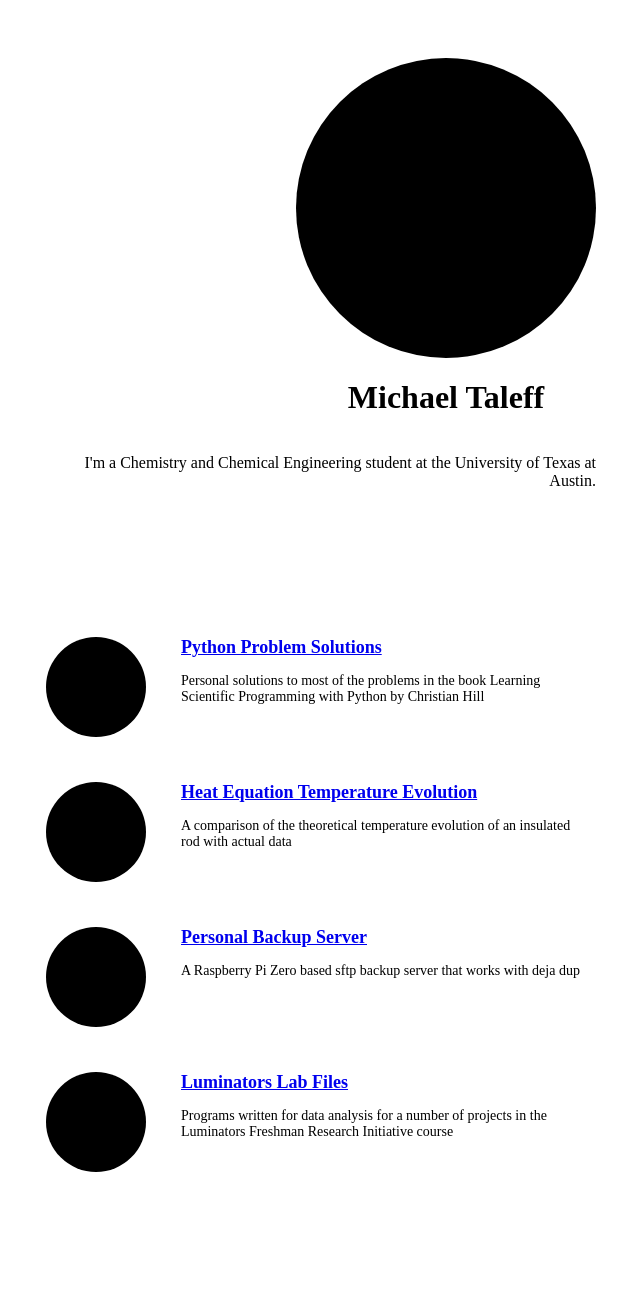
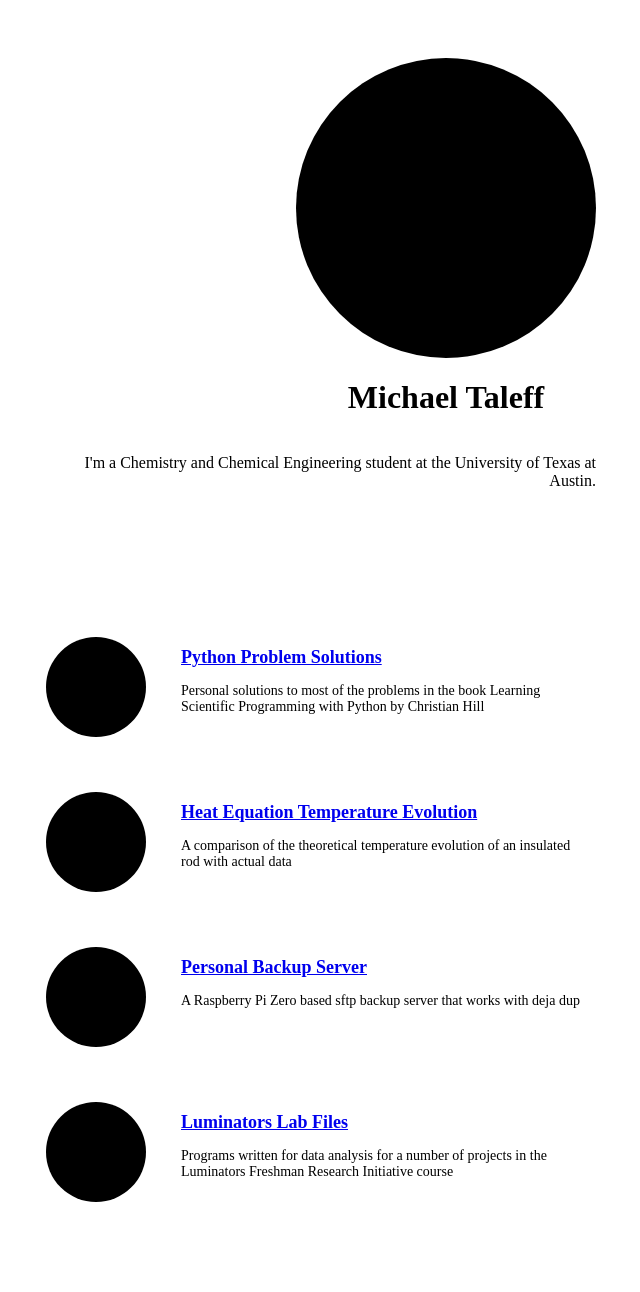
Before and after one commit to taleff/taleff.github.io, a Jekyll site: the page built from index.html, in a window 1280 px wide. Shown: the whole page, without its empty margins (295-935 px from the left). Built offline with Jekyll 4.4.1, drawn with Linux system fonts in a browser that asks for light colours; before the commit the page ends 1252 px from its top, so only the background shows below that.

Commit message:
Update main.css

```diff
--- a/css/main.css
+++ b/css/main.css
@@ -69,6 +69,8 @@ li {
 
 .project-information {
     width: 400px;
+    height: 130px;
+    padding-top: 10px;
 }
 
 .project-title {
```
